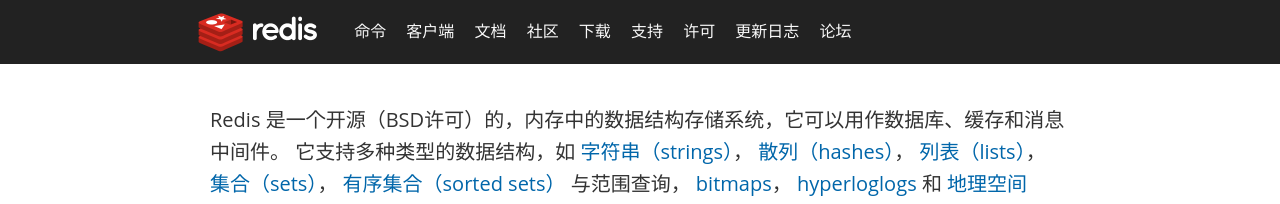
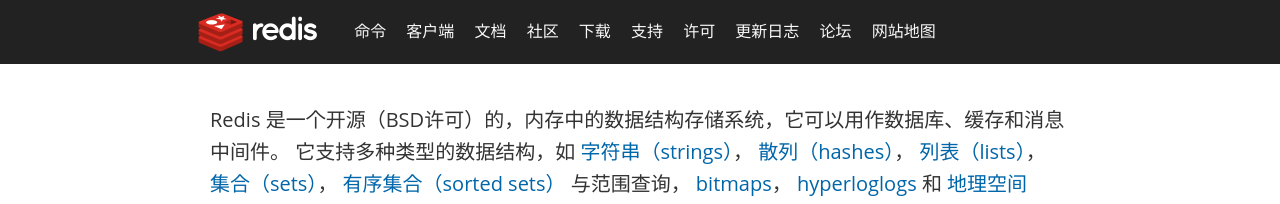
Before and after one commit to rediscn/rediscn, a Jekyll site: the page built from index.html, in a window 1280 px wide. Shown: the top 204 px of the page. Built offline with Jekyll 4.4.1, drawn with Linux system fonts in a browser that asks for light colours; comment, search, counter and statistics services are not loaded.

Commit message:
增加网站地图导航

```diff
--- a/_includes/header.html
+++ b/_includes/header.html
@@ -54,6 +54,7 @@
             <a href='/topics/license.html'>许可</a>
             <a href='/update.html'>更新日志</a>
             <a href='http://bbs.redis.cn' target='_blank'>论坛</a>
+            <a href='/map.html' target='_blank'>网站地图</a>
           </div>
         </nav>
       </header>
```
